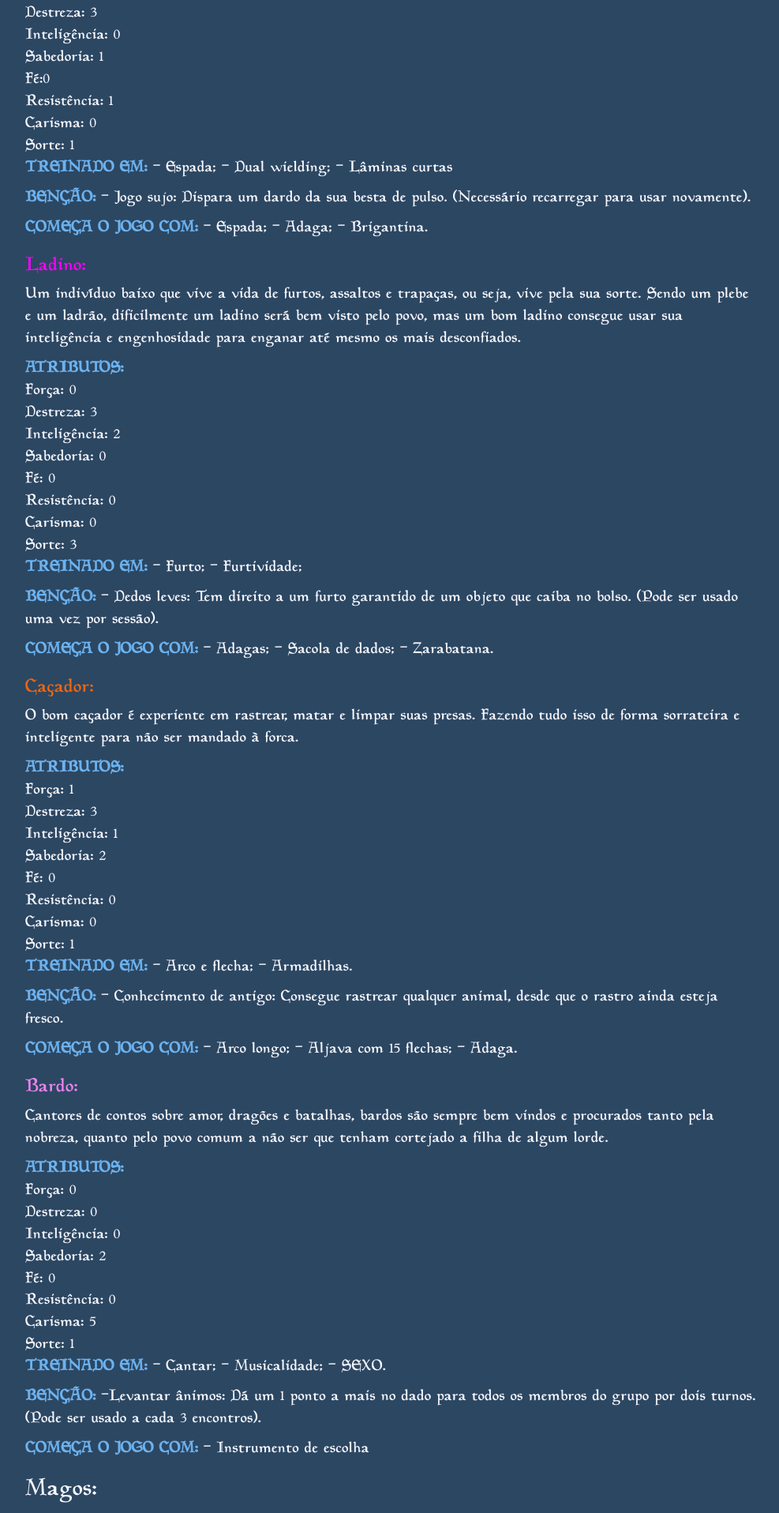
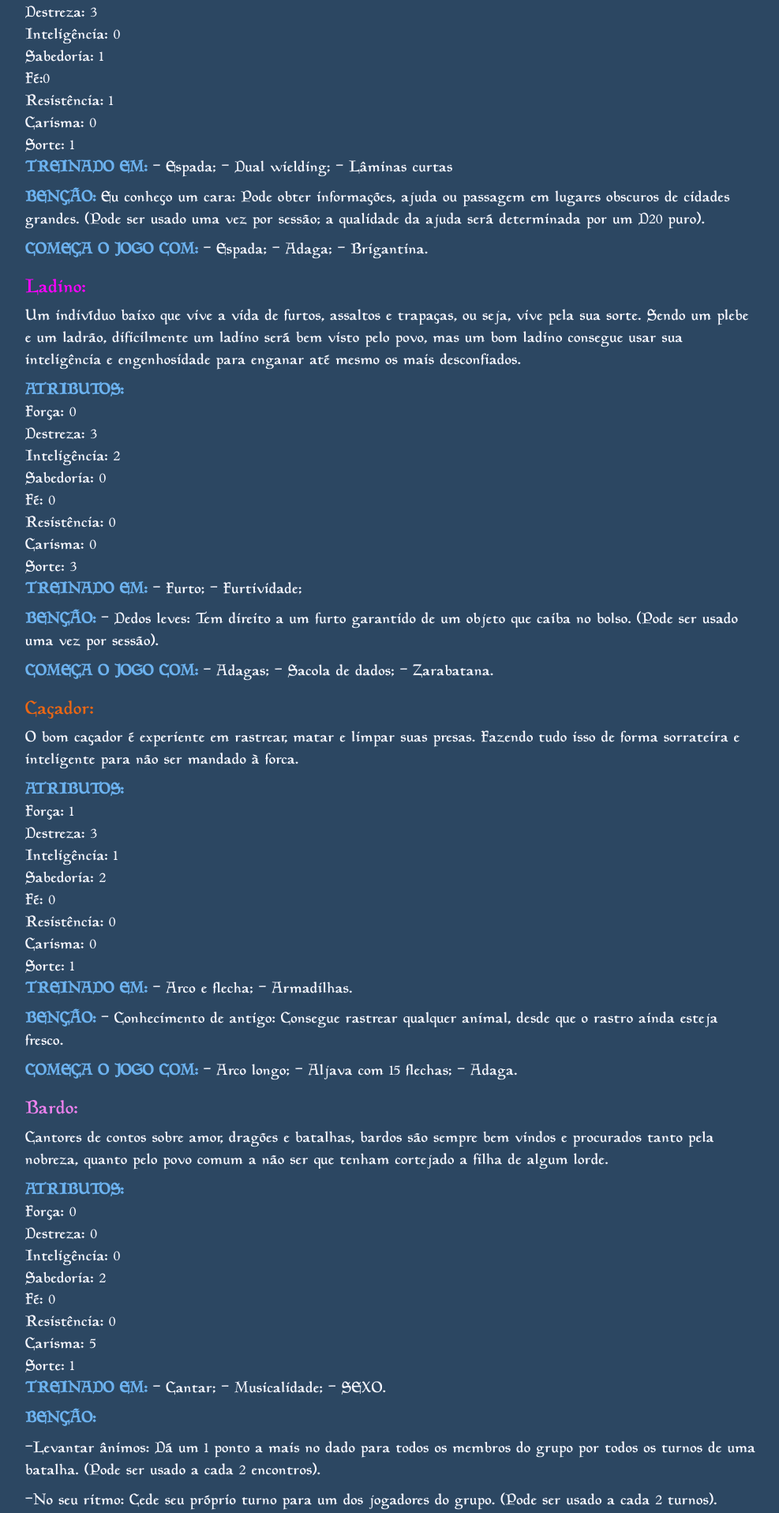
Before and after one commit to Vinicius-de-Morais/rpg_sys, a Flask app: page /informacoes in a window 1280 px wide. Shown: the part 2486-4402 px from the top of the page at 79% size, without its empty margins (196-1183 px from the left). Run offline with Flask 2, Linux system fonts and the light colour scheme; some libraries are stand-ins or nearby versions.

Commit message:
mudanças nas classes MERCENARIO, BARDO e APOSTOLO DE HELLE

```diff
--- a/classes.json
+++ b/classes.json
@@ -61,7 +61,7 @@
         "Resistência": 1,
         "Carisma": 0,
         "Sorte": 0,
-        "Benção": "Jogo sujo: Dispara um dardo da sua besta de pulso. (Necessário recarregar para usar novamente).",
+        "Benção": "Eu conheço um cara: Pode obter informações, ajuda ou passagem em lugares obscuros de cidades grandes. (Pode ser usado uma vez por sessão; a qualidade da ajuda será determinada por um D20 puro)",
         "Treinado": ["Espada", "Dual Wielding", "Lâminas curtas"],
         "Itens": ["Espada", "Adaga", "Armadura brigantina"]
     }},
@@ -87,7 +87,7 @@
         "Resistência": 0,
         "Carisma": 5,
         "Sorte": 2,
-        "Benção": "Levantar ânimos: Dá um 1 ponto a mais no dado para todos os membros do grupo por dois turnos. (Pode ser usado a cada 3 encontros). ",
+        "Benção": "Levantar ânimos, No seu ritmo, Conto de Bardo (Para saber mais vá para a página com as demais informações da classe)",
         "Treinado": ["Cantar", "Musicalidade", "SEXO"],
         "Itens": ["Instrumento a sua escolha"]
     }},
@@ -114,7 +114,7 @@
         "Carisma": 0,
         "Sorte": 0,
         "Benção": "Apóstolos de Helle possuem um contador de ALMA com limite 5. O contador serve como a fonte de poder do fiel e ele pode partir, ou sacrificar partes de sua própria alma para alcançar seus objetivos. ",
-        "Treinado": ["Espinho negro", "Marionetes"],
+        "Treinado": ["Marionetes"],
         "Itens": []
     }},
     {"Apóstolo de Themum":{
--- a/template/informacoes.html
+++ b/template/informacoes.html
@@ -167,8 +167,8 @@
                 - Dual wielding;
                 - Lâminas curtas</p>
                 <p><b class="destaques">BENÇÃO:</b>
-                - Jogo sujo: Dispara um dardo da sua besta de pulso. (Necessário
-                recarregar para usar novamente).</p>
+                Eu conheço um cara: Pode obter informações, ajuda ou passagem em lugares obscuros de cidades grandes.
+                (Pode ser usado uma vez por sessão; a qualidade da ajuda será determinada por um D20 puro).</p>
                 <p><b class="destaques">COMEÇA O JOGO COM:</b>
                 - Espada;
                 - Adaga;
@@ -240,9 +240,9 @@
                 - Musicalidade;
                 - SEXO.</p>
                 <p><b class="destaques">BENÇÃO:</b>
-                -Levantar ânimos: Dá um 1 ponto a mais no dado para todos os
-                membros do grupo por dois turnos. (Pode ser usado a cada 3
-                encontros).</p>
+                <p>-Levantar ânimos: Dá um 1 ponto a mais no dado para todos os membros do grupo por todos os turnos de uma batalha. (Pode ser usado a cada 2 encontros).</p>
+                <p>-No seu ritmo: Cede seu próprio turno para um dos jogadores do grupo. (Pode ser usado a cada 2 turnos).</p>
+                <p>-Conto de Bardo: Facilita testes de CARISMA dos seus aliados contando ou cantando sobre os feitos deles. (Requer roleplay por parte do jogador).</p>
                 <p><b class="destaques">COMEÇA O JOGO COM:</b>
                 - Instrumento de escolha</p>
 
@@ -296,10 +296,6 @@
                 <p><b class="magias">DADOS DAS MARIONETES:</b> O corpo em si pode ter atributos
                 próprios dependendo a quem pertencia, porém sua rolagem pode
                 ser somada a FÉ do jogador.</p>
-                <p><b class="magias">Espinho negro</b>: Distorce a energia da alma de um corpo recém
-                caído, transformando-a em uma espécie de lança grotesca.
-                Contudo, o poder deste milagre se limita ao poder da alma em
-                questão, então nada de passar por armaduras.</p>
                 <p><b class="destaques">DADOS:</b> D10 para potência.
                  D20 para precisão. Somado a FÉ.</p>
                 <p>PRECE: Peccatum tollan spine.</p>
```
